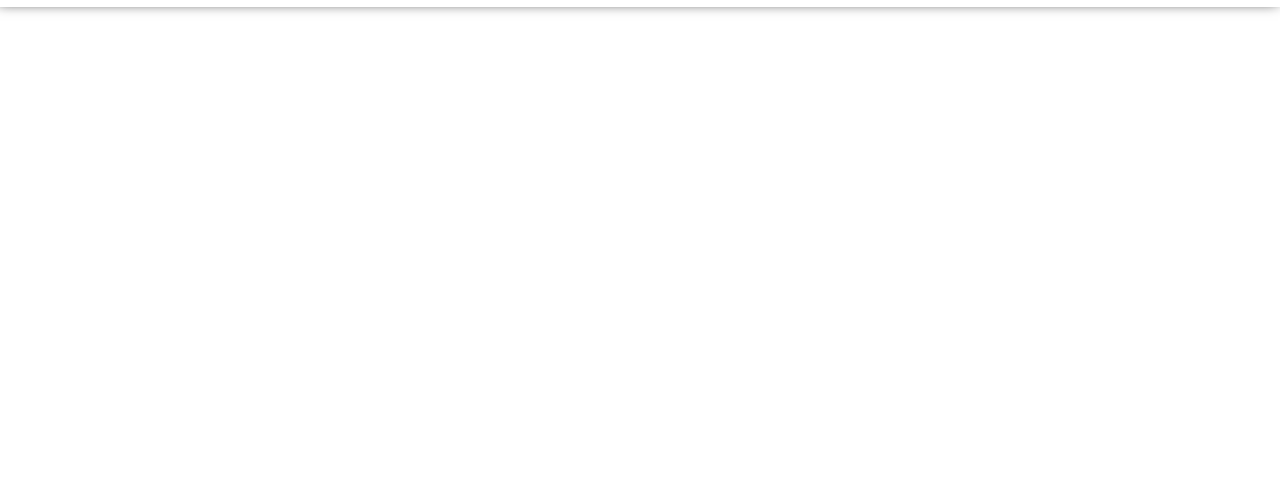
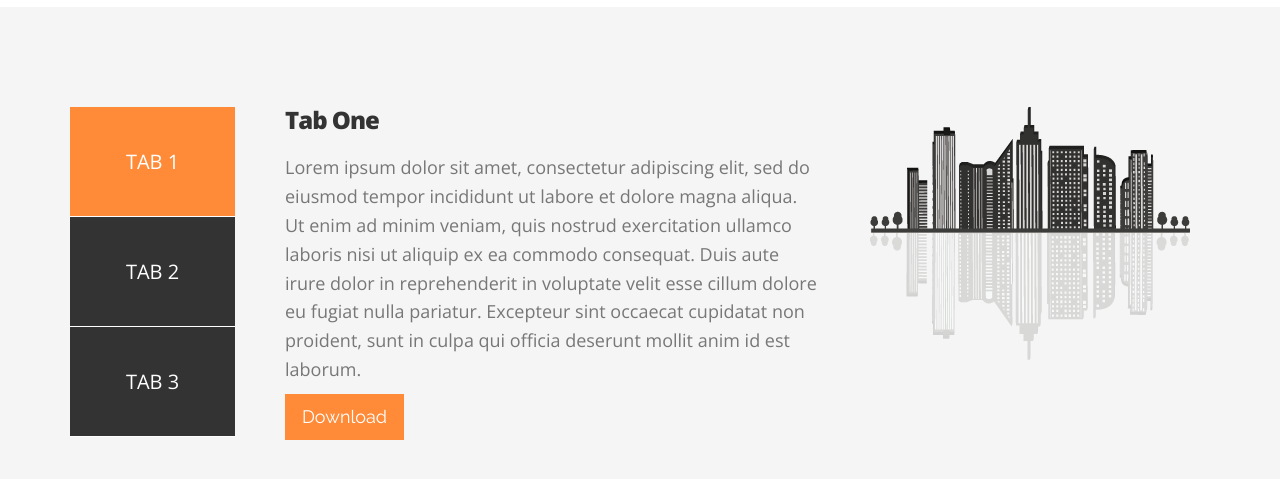
Before and after one commit to MAshrafM/PSD_Axit, a website: page index.html in a window 1280 px wide. Shown: the part 908-1387 px from the top of the page. Drawn offline with nearby package versions, Linux system fonts and the light colour scheme.

Commit message:
tabs section

```diff
--- a/index.html
+++ b/index.html
@@ -85,6 +85,59 @@
       </div>
     </section>
     <!-- End Social media -->
+    <!-- Tab Section -->
+    <section id="tabs">
+      <div class="container">
+        <div class="row">
+          <div class="col-md-2">
+            <ul class="list-unstyled tab-switch text-center">
+              <li class="selected" data-class="tab-1">Tab 1</li>
+              <li data-class="tab-2">Tab 2</li>
+              <li data-class="tab-3">Tab 3</li>
+            </ul>
+          </div>
+          <div class="col-md-6">
+            <div class="tabs-content">
+              <div class="tab-1">
+                <h3>Tab One</h3>
+                <p>
+                  Lorem ipsum dolor sit amet, consectetur adipiscing elit, sed do eiusmod tempor incididunt ut labore et dolore magna aliqua. Ut enim ad minim veniam, quis nostrud exercitation ullamco laboris nisi ut aliquip ex ea commodo consequat. Duis aute irure dolor in reprehenderit in voluptate velit esse cillum dolore eu fugiat nulla pariatur. Excepteur sint occaecat cupidatat non proident, sunt in culpa qui officia deserunt mollit anim id est laborum.
+                </p>
+                <button class="btn btn-lg btn-main">
+                  Download
+                </button>
+              </div>
+
+              <div class="tab-2">
+                <h3>Tab Two</h3>
+                <p>
+                  Lorem ipsum dolor sit amet, consectetur adipiscing elit, sed do eiusmod tempor incididunt ut labore et dolore magna aliqua. Ut enim ad minim veniam, quis nostrud exercitation ullamco laboris nisi ut aliquip ex ea commodo consequat. Duis aute irure dolor in reprehenderit in voluptate velit esse cillum dolore eu fugiat nulla pariatur. Excepteur sint occaecat cupidatat non proident, sunt in culpa qui officia deserunt mollit anim id est laborum.
+                </p>
+                <button class="btn btn-lg btn-main">
+                  Download
+                </button>
+              </div>
+
+              <div class="tab-3">
+                <h3>Tab Three</h3>
+                <p>
+                  Lorem ipsum dolor sit amet, consectetur adipiscing elit, sed do eiusmod tempor incididunt ut labore et dolore magna aliqua. Ut enim ad minim veniam, quis nostrud exercitation ullamco laboris nisi ut aliquip ex ea commodo consequat. Duis aute irure dolor in reprehenderit in voluptate velit esse cillum dolore eu fugiat nulla pariatur. Excepteur sint occaecat cupidatat non proident, sunt in culpa qui officia deserunt mollit anim id est laborum.
+                </p>
+                <button class="btn btn-lg btn-main">
+                  Download
+                </button>
+              </div>
+            </div>
+          </div>
+          <div class="col-md-4">
+            <div class="text-center">
+              <img class="img-responsive center-block" src="./images/tabs.png" alt="tabs" />
+            </div>
+          </div>
+        </div>
+      </div>
+    </section>
+    <!-- End Tab Section -->
     <!-- Scripts -->
     <script  src="https://code.jquery.com/jquery-2.2.4.min.js"  integrity="sha256-BbhdlvQf/xTY9gja0Dq3HiwQF8LaCRTXxZKRutelT44="  crossorigin="anonymous"></script>
     <script src="https://maxcdn.bootstrapcdn.com/bootstrap/3.3.7/js/bootstrap.min.js" integrity="sha384-Tc5IQib027qvyjSMfHjOMaLkfuWVxZxUPnCJA7l2mCWNIpG9mGCD8wGNIcPD7Txa" crossorigin="anonymous"></script>
--- a/scripts/app.js
+++ b/scripts/app.js
@@ -1,5 +1,6 @@
 'use strict';
 $(function (){
+  // Scroll
   $(window).scroll(function(){
     let navbar = $(".navbar");
     if($(window).scrollTop() >= navbar.height()){
@@ -13,4 +14,11 @@ $(function (){
       }
     }
   });
+  // Tabs
+  $(".tab-switch li").click(function(){
+    $(this).addClass("selected").siblings().removeClass("selected");
+    $("#tabs .tabs-content > div").hide();
+    let dclass = $(this).data("class");
+    $("." + dclass).show();
+  });
 });
--- a/scss/main.scss
+++ b/scss/main.scss
@@ -25,6 +25,13 @@ body{
   text-transform: uppercase;
 }
 
+.btn-main{
+  background-color: $main-color;
+  border-radius: 0;
+  color: #fff;
+  font-weight: 400;
+  font-family: "Raleway", sans-serif;
+}
 /* Nav bar */
 .navbar{
   border-radius: 0;
@@ -193,3 +200,48 @@ header{
     }
   }
 }
+
+/* Tabs Section */
+#tabs{
+  padding: 100px 0;
+  background-color: #f5f5f5;
+  .tab-switch{
+    li{
+      background-color: #333;
+      color: #fff;
+      border-bottom: 1px solid #fff;
+      height: 110px;
+      line-height: 110px;
+      font-size: 20px;
+      text-transform: uppercase;
+      font-weight: 400;
+      cursor: pointer;
+
+      &:hover{
+        background-color: $main-color;
+      }
+    }
+    .selected{
+      background-color: $main-color;
+    }
+  }
+
+  .tabs-content{
+    margin-left: 20px;
+    h3{
+      margin: 0;
+      font-weight: 800;
+      letter-spacing: -1px;
+    }
+    p{
+      margin-top: 20px;
+      line-height: 1.6;
+      font-size: 18px;
+      color: #777;
+    }
+
+    div:not(.tab-1){
+      display: none;
+    }
+  }
+}
```
Also changed, not shown: css/main.css, images/tabs.png (added).
